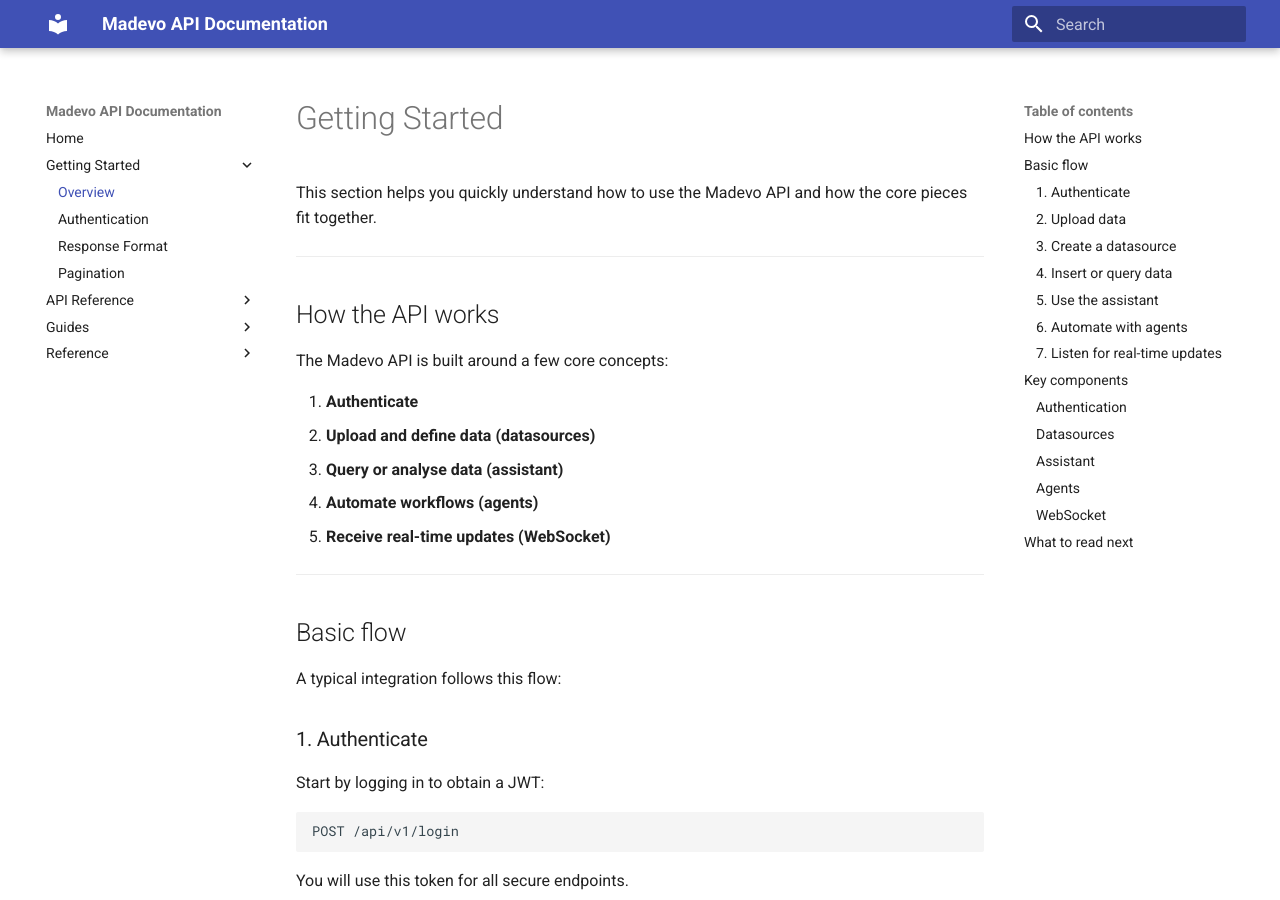
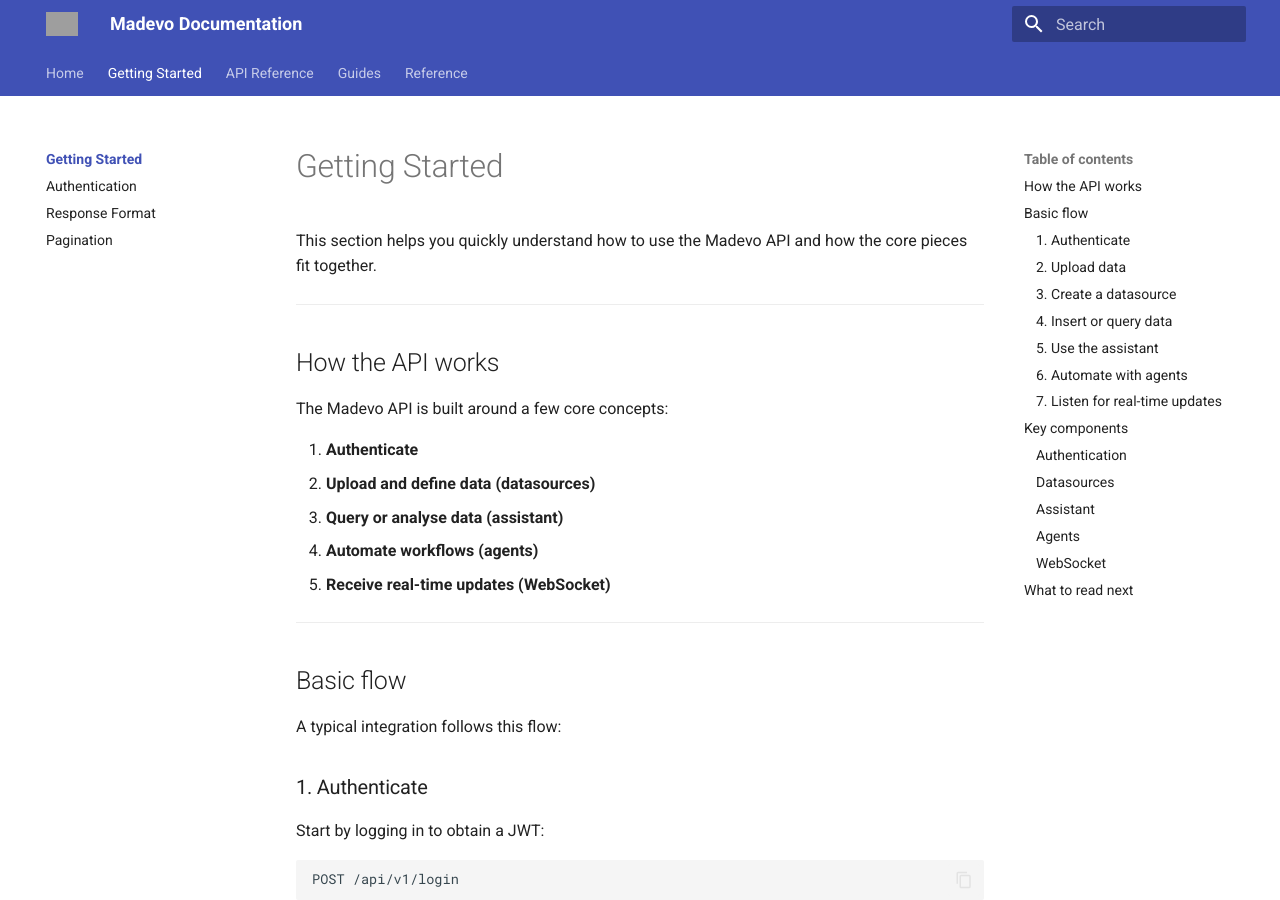
Before and after one commit to madevo-io/madevo-api-documentation, an MkDocs documentation site: the page built from docs/getting-started/index.md, in a window 1280 px wide and 900 px high. Built offline with MkDocs 1.6.1 and Material for MkDocs 9.7.7, drawn with Linux system fonts in a browser that asks for light colours; some of the changed text lies outside the part shown; grey boxes are pictures that could not be loaded.

Commit message:
Update mkdocs.yml

```diff
--- a/mkdocs.yml
+++ b/mkdocs.yml
@@ -1,9 +1,30 @@
-site_name: Madevo API Documentation
-site_description: Customer-facing documentation for the Madevo secure API
-site_url: https://your-docs-domain.com
+site_name: Madevo Documentation
+site_description: Product guides and API reference for the Madevo platform
+site_url: https://madevo-io.github.io/api-docs/
 
 theme:
   name: material
+  language: en
+  logo: assets/white.png
+  features:
+    - navigation.instant
+    - navigation.tabs
+    - navigation.sections
+    - navigation.expand
+    - navigation.top
+    - navigation.indexes
+    - toc.follow
+    - content.code.copy
+    - content.code.annotate
+    - search.suggest
+    - search.highlight
+  palette:
+    - scheme: default
+      primary: custom
+      accent: custom
+    - scheme: slate
+      primary: custom
+      accent: custom
 
 nav:
   - Home: index.md
@@ -41,10 +62,23 @@ nav:
 
 markdown_extensions:
   - admonition
+  - attr_list
+  - md_in_html
+  - tables
+  - footnotes
+  - pymdownx.details
+  - pymdownx.superfences
+  - pymdownx.inlinehilite
+  - pymdownx.highlight:
+      anchor_linenums: true
+  - pymdownx.tabbed:
+      alternate_style: true
   - toc:
       permalink: true
-  - tables
-  - fenced_code
-  - attr_list
-  - def_list
-  - footnotes
+      toc_depth: 3
+
+extra_css:
+  - stylesheets/extra.css
+
+extra:
+  generator: false
```
